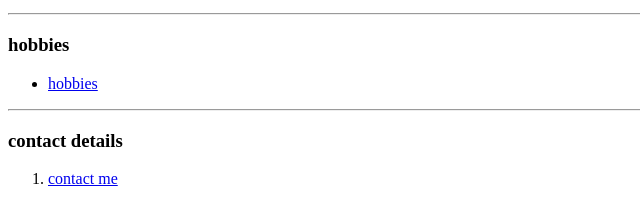
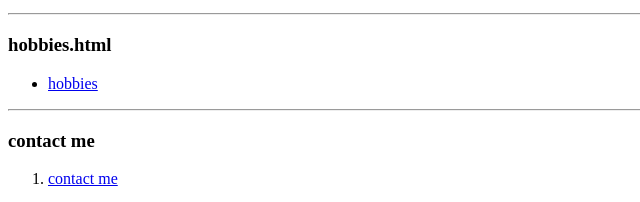
Before and after one commit to haricharan2000/cv, a plain HTML site: page index.html in a window 1280 px wide. Shown: the part 420-622 px from the top of the page, 0-640 px from the left. Drawn offline with Linux system fonts and the light colour scheme.

Commit message:
Update index.html

```diff
--- a/index.html
+++ b/index.html
@@ -25,12 +25,12 @@
          <li>BE</li>
        </ul>
        <hr>
-       <h3>hobbies</h3>
+       <h3>hobbies.html</h3>
        <ul>
        <li><a href="C:\Users\haric\OneDrive\Desktop\web devlopment\hobbies.html">hobbies</a></li>
        </ul>
       <hr>
-       <h3>contact details</h3>
+       <h3>contact me</h3>
        <ol>
           <li><a href="C:\Users\haric\OneDrive\Desktop\web devlopment\contact me .html">contact me</a></li>
        </ol>
```
